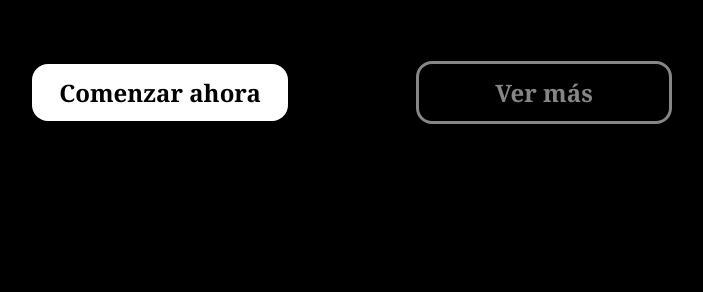
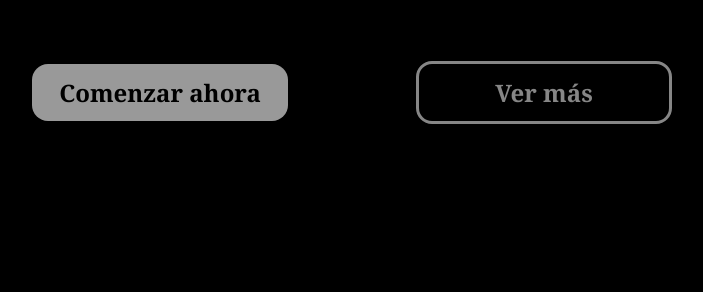
Before and after one commit to juan-camilo-rosero/tapli2, a plain HTML site: page index.html in a window 1280 px wide. Shown: the part 508-800 px from the top of the page, without its empty margins (288-991 px from the left). Drawn offline with nearby package versions, Linux system fonts and the light colour scheme.

Commit message:
Add files via upload

```diff
--- a/style.css
+++ b/style.css
@@ -11,16 +11,38 @@
     --secondary-color-transparent: rgba(255, 255, 255, 0.6);
     --gray: #868686;
     --gray-transparent: rgba(32, 32, 32, 0.5);
+    --scrollbar: rgba(122, 122, 122, 0.5);
     --border-radius: 1rem;
 }
 
 html{
     background-color: var(--primary-color);
     scroll-behavior: smooth;
+    overflow-x: hidden;
 }
 
 h1::selection, h2::selection, h3::selection, h4::selection, p::selection, b::selection, img::selection, a::selection{
     background-color: var(--primary-color-transparent);
+}
+
+::-webkit-scrollbar {
+    width: 5px;
+    background-color: transparent;
+}
+
+::-webkit-scrollbar-track {
+    background-color: var(--primary-color);
+}
+
+::-webkit-scrollbar-thumb {
+    background-color: var(--scrollbar);
+    border-radius: 20px;
+}
+
+::-webkit-scrollbar-thumb:hover {
+    background-color: var(--secondary-color-transparent);
+    width: 10px;
+    border-radius: 20px;
 }
 
 /*Header*/
@@ -88,6 +110,7 @@ header{
     justify-content: center;
     align-items: center;
     flex-direction: column;
+    margin-bottom: -5rem;
 }
 
 .title{
@@ -293,16 +316,26 @@ header{
         flex-direction: row;
     }
 
+    .start{
+        background-color: var(--secondary-color-transparent);
+        color: var(--primary-color);
+    }
+
+    .start:hover{
+        background-color: var(--secondary-color);
+    }
+
+    .see-more:hover{
+        border-color: var(--secondary-color);
+        color: var(--secondary-color);
+    }
+
     #hero-section a{
         width: 20vw;
         font-size: 1.5rem;
         padding: .75rem 0;
         margin-bottom: 0;
         transition: .2s;
-    }
-
-    .start:hover, .see-more:hover{
-        width: 22vw !important;
     }
 
     /*How it works*/
@@ -328,10 +361,11 @@ header{
         font-size: 1.75rem;
         margin-bottom: 0;
         transition: .2s;
+        background-color: var(--secondary-color-transparent);
     }
 
     .see-demo:hover{
-        width: 22vw;
+        background-color: var(--secondary-color);
     }
 
     /*Why Tapli*/
```
